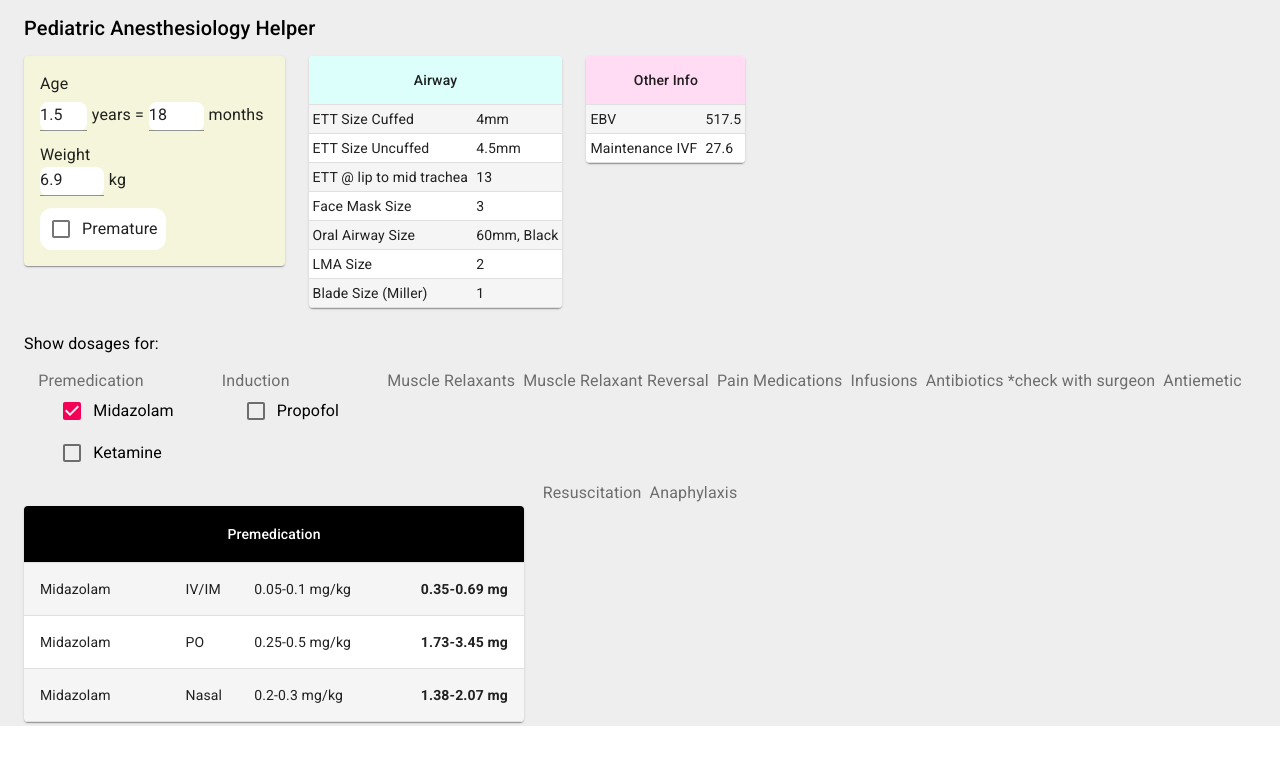
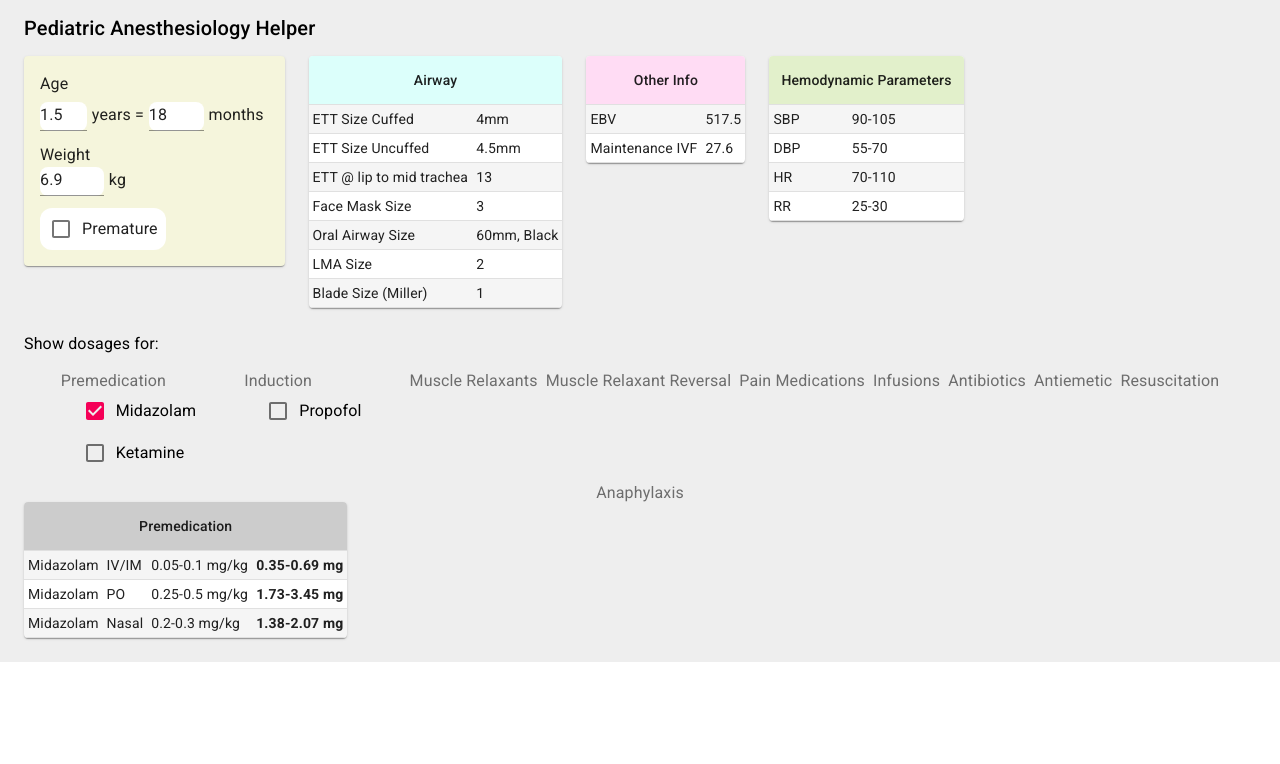
Before and after one commit to carlgao/carlgao.github.io, a React (Create React App) app: page / in a window 1280 px wide. Both pictures are taken after a click on the label "Midazolam". Shown: the top 764 px of the page. Built offline with nearby package versions, Linux system fonts and the light colour scheme; the HTML template or start-up script is replaced by a standard one.

Commit message:
Add Hemodynamic Parameters, style MedsOutput, make 0 input yield hyphen outputs

```diff
--- a/src/MedsOutput.js
+++ b/src/MedsOutput.js
@@ -3,54 +3,41 @@ import React from "react";
 import { withStyles, makeStyles } from "@material-ui/core/styles";
 import { id } from "./data.js";
 // Components
-import Grid from "@material-ui/core/Grid";
-import Table from "@material-ui/core/Table";
-import TableBody from "@material-ui/core/TableBody";
+import StripedTable from "./StripedTable";
 import TableCell from "@material-ui/core/TableCell";
-import TableContainer from "@material-ui/core/TableContainer";
-import TableHead from "@material-ui/core/TableHead";
-import TableRow from "@material-ui/core/TableRow";
-import Paper from "@material-ui/core/Paper";
 
-const StyledTableCell = withStyles((theme) => ({
-  head: {
-    backgroundColor: theme.palette.common.black,
-    color: theme.palette.common.white,
-  },
-  body: {
-    fontSize: 14,
-  },
-}))(TableCell);
-
-const BoldStyledTableCell = withStyles((theme) => ({
-  body: {
-    fontWeight: "bold",
-  },
-}))(TableCell);
-
-const StyledTableRow = withStyles((theme) => ({
-  root: {
-    "&:nth-of-type(odd)": {
-      backgroundColor: theme.palette.action.hover,
-    },
-  },
-}))(TableRow);
-
-const useStyles = makeStyles({
-  table: {
-    maxWidth: 500,
-  },
-});
-
-const round = (num) => Math.round(num * 100) / 100;
+const roundToHundredth = (num) => Math.round(num * 100) / 100;
 
 const genDosage = (low, high, weight, units) => {
   if (high) {
     return (
-      round(low * weight).toString() + "-" + round(high * weight) + " " + units
+      roundToHundredth(low * weight).toString() +
+      "-" +
+      roundToHundredth(high * weight) +
+      " " +
+      units
     );
   }
-  return round(low * weight).toString() + units;
+  return roundToHundredth(low * weight).toString() + units;
+};
+
+const genRows = (i, meds, medIdSet, weight) => {
+  let rows = [];
+  meds.map(({ med, routes }, j) =>
+    medIdSet.has(id(i, j))
+      ? routes.map(({ route, low, high, units }) =>
+          rows.push([
+            med,
+            route,
+            `${low}-${high} ${units}/kg`,
+            <div style={{ textAlign: "right", fontWeight: "bold" }}>
+              {genDosage(low, high, weight, units)}
+            </div>,
+          ])
+        )
+      : null
+  );
+  return rows;
 };
 
 export default function MedsOutput({
@@ -59,55 +46,13 @@ export default function MedsOutput({
   medIdSet,
   weight,
 }) {
-  const classes = useStyles();
   return (
-    <Grid container spacing={1}>
+    <>
       {categories.map(({ cat, meds }, i) =>
         catCounts[i] !== undefined && catCounts[i] > 0 ? (
-          <Grid item xs={12} lg={6} key={i}>
-            <TableContainer className={classes.table} component={Paper}>
-              <Table aria-label="medication dosages">
-                <colgroup>
-                  <col width="30%" />
-                  <col width="10%" />
-                  <col width="30%" />
-                  <col width="30%" />
-                </colgroup>
-                <TableHead>
-                  <TableRow>
-                    <StyledTableCell
-                      align="center"
-                      colSpan={Object.keys(meds[0].routes[0]).length + 1}
-                    >
-                      {cat}
-                    </StyledTableCell>
-                  </TableRow>
-                </TableHead>
-                <TableBody>
-                  {meds.map(({ med, routes }, j) =>
-                    medIdSet.has(id(i, j))
-                      ? routes.map(({ route, low, high, units }) => (
-                          <StyledTableRow key={med + route}>
-                            <StyledTableCell component="th" scope="row">
-                              {med}
-                            </StyledTableCell>
-                            <StyledTableCell>{route}</StyledTableCell>
-                            <StyledTableCell>
-                              {low}-{high} {units}/kg
-                            </StyledTableCell>
-                            <BoldStyledTableCell align="right">
-                              {genDosage(low, high, weight, units)}
-                            </BoldStyledTableCell>
-                          </StyledTableRow>
-                        ))
-                      : null
-                  )}
-                </TableBody>
-              </Table>
-            </TableContainer>
-          </Grid>
+          <StripedTable title={cat} rows={genRows(i, meds, medIdSet, weight)} />
         ) : null
       )}
-    </Grid>
+    </>
   );
 }
--- a/src/NonMedOutput.js
+++ b/src/NonMedOutput.js
@@ -9,6 +9,9 @@ const roundToNearestHalf = (num) => {
 };
 
 const genUncuffedEttSize = (age) => {
+  if (age == 0) {
+    return "-";
+  }
   if (age <= 1 / 12) {
     // return "Newborn = 3-3.5mm";
     return "3-3.5mm";
@@ -30,12 +33,18 @@ const genUncuffedEttSize = (age) => {
 };
 
 const genCuffedEttSize = (age) => {
+  if (age == 0) {
+    return "-";
+  }
   return age > 1
     ? roundToNearestHalf(age / 4 + 3.5).toString() + "mm"
     : "N/A (≤1 yr old)";
 };
 
 const genEttLipToMidTrachea = (age) => {
+  if (age == 0) {
+    return "-";
+  }
   if (age < 1) {
     return "N/A (<1 yr old)";
   }
@@ -48,6 +57,9 @@ const genEttLipToMidTrachea = (age) => {
 };
 
 const genFaceMaskSize = (age) => {
+  if (age == 0) {
+    return "-";
+  }
   if (age <= 1 / 12) {
     return "1";
   }
@@ -64,6 +76,9 @@ const genFaceMaskSize = (age) => {
 };
 
 const genOralAirwaySize = (age, premature) => {
+  if (age == 0) {
+    return "-";
+  }
   if (age <= 1 / 12) {
     if (premature) {
       return "30 mm, Clear";
@@ -83,6 +98,9 @@ const genOralAirwaySize = (age, premature) => {
 };
 
 const genEbv = (age, weight, premature) => {
+  if (age == 0 || weight == 0) {
+    return "-";
+  }
   if (age <= 1 / 12) {
     if (premature) {
       return (100 * weight).toString();
@@ -99,6 +117,9 @@ const genEbv = (age, weight, premature) => {
 };
 
 const genLmaSize = (age) => {
+  if (age == 0) {
+    return "-";
+  }
   if (age <= 1 / 12) {
     return "1";
   }
@@ -121,6 +142,9 @@ const genLmaSize = (age) => {
 };
 
 const genBladeSize = (age, premature) => {
+  if (age == 0) {
+    return "-";
+  }
   if (age <= 1 / 12 && premature) {
     return "00";
   }
@@ -134,13 +158,116 @@ const genBladeSize = (age, premature) => {
 };
 
 const genMaintenanceIvf = (weight) => {
+  if (weight == 0) {
+    return "-";
+  }
   if (weight <= 10) {
-    return 4 * weight;
+    return (4 * weight).toString();
   }
   if (weight <= 20) {
-    return 40 + 2 * (weight - 10);
+    return (40 + 2 * (weight - 10)).toString();
   }
-  return 60 + 1 * (weight - 20);
+  return (60 + 1 * (weight - 20)).toString();
+};
+
+const genSbp = (age, premature) => {
+  if (age == 0) {
+    return "-";
+  }
+  if (age <= 1 / 12 && premature) {
+    return "55-75";
+  }
+  if (age <= 4 / 12) {
+    return "65-85";
+  }
+  if (age <= 6 / 12) {
+    return "70-90";
+  }
+  if (age <= 1) {
+    return "80-100";
+  }
+  if (age <= 3) {
+    return "90-105";
+  }
+  if (age <= 6) {
+    return "95-110";
+  }
+  if (age <= 12) {
+    return "100-120";
+  }
+  return "110-135";
+};
+
+const genDbp = (age, premature) => {
+  if (age == 0) {
+    return "-";
+  }
+  if (age <= 1 / 12 && premature) {
+    return "35-45";
+  }
+  if (age <= 3 / 12) {
+    return "45-55";
+  }
+  if (age <= 6 / 12) {
+    return "50-65";
+  }
+  if (age <= 1) {
+    return "55-65";
+  }
+  if (age <= 3) {
+    return "55-70";
+  }
+  return "60-75";
+};
+
+const genHr = (age, premature) => {
+  if (age == 0) {
+    return "-";
+  }
+  if (age <= 1 / 12 && premature) {
+    return "120-170";
+  }
+  if (age <= 3 / 12) {
+    return "100-150";
+  }
+  if (age <= 6 / 12) {
+    return "90-120";
+  }
+  if (age <= 1) {
+    return "80-120";
+  }
+  if (age <= 3) {
+    return "70-110";
+  }
+  if (age <= 6) {
+    return "65-110";
+  }
+  if (age <= 12) {
+    return "60-95";
+  }
+  return "55-85";
+};
+
+const genRr = (age, premature) => {
+  if (age == 0) {
+    return "-";
+  }
+  if (age <= 1 / 12 && premature) {
+    return "50-60";
+  }
+  if (age <= 3 / 12) {
+    return "35-50";
+  }
+  if (age <= 1) {
+    return "25-40";
+  }
+  if (age <= 6) {
+    return "25-30";
+  }
+  if (age <= 12) {
+    return "20-25";
+  }
+  return "14-20";
 };
 
 const useStyles = makeStyles({
@@ -175,6 +302,16 @@ export default function NonMedOutput({ age, weight, premature }) {
           ["Maintenance IVF", genMaintenanceIvf(weight)],
         ]}
       />
+      <StripedTable
+        title="Hemodynamic Parameters"
+        headColor="#E2F0CB"
+        rows={[
+          ["SBP", genSbp(age, premature)],
+          ["DBP", genDbp(age, premature)],
+          ["HR", genHr(age, premature)],
+          ["RR", genRr(age, premature)],
+        ]}
+      />
     </div>
   );
 }
--- a/src/StripedTable.js
+++ b/src/StripedTable.js
@@ -23,7 +23,7 @@ const useStyles = makeStyles({
   },
 });
 
-export default function StripedTable({ title, rows, headColor }) {
+export default function StripedTable({ title, rows, headColor = "#CCCCCC" }) {
   const classes = useStyles();
   return (
     <CustomCard>
--- a/src/data.js
+++ b/src/data.js
@@ -73,7 +73,7 @@ const CATEGORIES = [
     meds: [],
   },
   {
-    cat: "Antibiotics *check with surgeon",
+    cat: "Antibiotics",
     meds: [],
   },
   {
```
